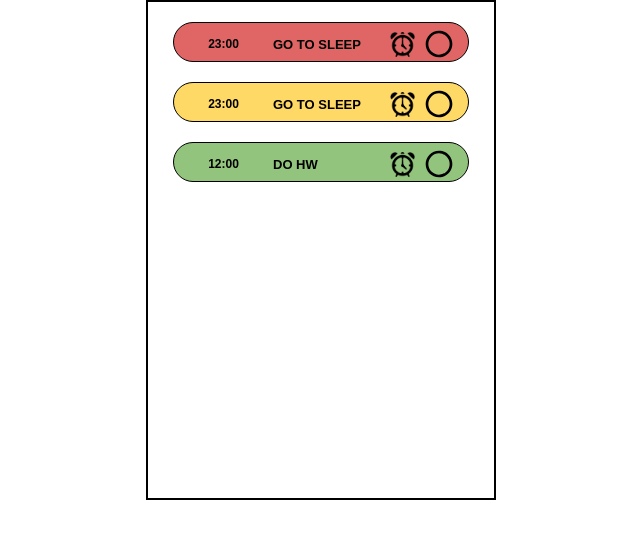
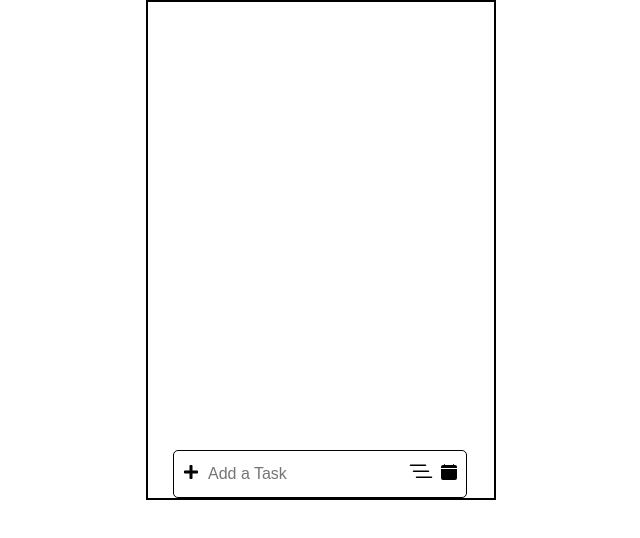
Before and after one commit to QqWwEe123123123/AgendaExtension, a React (Create React App) app: page / in a window 1280 px wide. Shown: the top 538 px of the page, without its empty margins (319-959 px from the left). Built offline with nearby package versions, Linux system fonts and the light colour scheme.

Commit message:
add task functions

```diff
--- a/src/App.js
+++ b/src/App.js
@@ -1,32 +1,14 @@
-import { Tasks } from './Components'
+import { DayPanel } from './Components'
 import { Container } from './GlobalStyles'
 import GlobalStyle from './GlobalStyles'
 
 function App() {
 
-  const toDos = [
-    {
-      "name": "DO HW",
-      "dueDate": "12:00", // temporary
-      "priority": "LOW"
-    },
-    {
-      "name": "GO TO SLEEP",
-      "dueDate": "23:00", // temporary
-      "priority": "MEDIUM"
-    },
-    {
-      "name": "GO TO SLEEP",
-      "dueDate": "23:00", // temporary
-      "priority": "HIGH"
-    },
-  ];
-
   return (
     <div>
       <GlobalStyle/>
       <Container>
-        <Tasks list={toDos}/>
+        <DayPanel localItem={"2021:06:26"}/>
       </Container>
     </div>
   );
--- /dev/null
+++ b/src/Components/AddTask/AddTask.elements.jsx
@@ -0,0 +1,80 @@
+import styled from 'styled-components'
+
+export const TextBox = styled.input`
+  flex: 1 0;
+  min-width: 50px;
+  min-height: 25px;
+  font-size: inherit;
+  background-color: transparent;
+  padding-left: 5px;
+  border: 0;
+  &:focus {
+    outline: none;
+  }
+`
+export const Container = styled.div`
+  display: flex;
+  align-items: center;
+  padding: 5px;
+  border: 1px solid;
+  border-radius: 5px;
+  width: 85%;
+
+  position: absolute;
+  bottom: 0;
+  &:hover {
+    box-shadow: 12px 1px 11px thistle;
+  }
+`
+
+export const DueDateContainer = styled.div`
+  width: 260px;
+  background-color: #ccc;
+  color: #fff;
+  text-align: center;
+  border-radius: 6px;
+  padding: 8px 0;
+  position: absolute;
+  z-index: 1;
+  bottom: 125%;
+  margin-left: -80px;
+  margin-bottom: 30px;
+
+  &:hover {
+    box-shadow: 12px 1px 21px thistle;
+  }
+`
+
+export const PopupContainer = styled.div`
+  position: relative;
+  display: inline-block;
+`
+export const TextContainer = styled.div`
+  display: flex;
+  align-items: center;
+  padding: 5px;
+  border-radius: 5px;
+
+  bottom: 0;
+  &:hover {
+    box-shadow: 12px 1px 11px thistle;
+  }
+`
+
+export const Button = styled.input`
+  border-radius: 10px;
+  padding: 4px;
+  outline: none;
+  border: none;
+  background-color: #a4c2f4ff;
+  color: #fff;
+  &:hover {
+    box-shadow: 8px 2px 21px thistle;
+  }
+`
+
+export const Icon = styled.div`
+  margin: auto;
+  padding: 4px;
+  cursor: pointer;
+`
--- a/src/Components/AddTask/AddTask.jsx
+++ b/src/Components/AddTask/AddTask.jsx
@@ -1,49 +1,90 @@
-import React, { useState } from 'react';
-import styled from 'styled-components';
+import { React, useState } from 'react'
+import { TextBox, Container, Icon, DueDateContainer, PopupContainer, TextContainer, Button } from './AddTask.elements'
+import { FaPlus } from 'react-icons/fa'
+import { BsFillCalendarFill, BsListNested } from 'react-icons/bs'
 
-const Container = styled.div`
-  font-family: 'Arial';
-  display: flex;
-  align-items: center;
-  justify-content: space-between;
-  padding: 5px;
-  border: 1px solid;
-  border-radius: 5px;
-  &:hover {
-    box-shadow: 1px 1px 1px thistle;
+const AddDueDate = ({ task, setTask, setPopUp }) => {
+  return (
+    <PopupContainer>
+      <DueDateContainer>
+        <TextContainer>
+          <TextBox
+            type="date"
+            placeholder="YYYY-MM-DD"
+            onChange={(event) => { setTask(prev => ({ ...prev, dueDate: event.target.value })) }}
+            value={task.dueDate === undefined ? "2021-06-26" : task.dueDate}
+          />
+        </TextContainer>
+        <TextContainer>
+          <TextBox
+            type="time"
+            placeholder="HH:MM:SS"
+            onChange={(event) => { setTask(prev => ({ ...prev, dueTime: event.target.value })) }}
+            value={task.dueTime === undefined ? "12:32:43" : task.dueTime}
+          />
+        </TextContainer>
+        <Button type="submit" value="Done" onClick={() => setPopUp(0)} />
+      </DueDateContainer>
+    </PopupContainer>
+  );
+}
+
+const AddPriority = ({ setTask, setPopUp }) => {
+  return (
+    <PopupContainer>
+      <DueDateContainer>
+        <Button type="submit" value="HIGH" onClick={() => {setPopUp(0); setTask(prev => ({ ...prev, priority: "HIGH" })); }} />
+        <Button type="submit" value="MEDIUM" onClick={() => {setPopUp(0); setTask(prev => ({ ...prev, priority: "MEDIUM" })); }} />
+        <Button type="submit" value="LOW" onClick={() => {setPopUp(0); setTask(prev => ({ ...prev, priority: "LOW" })); }} />
+      </DueDateContainer>
+    </PopupContainer>
+  );
+}
+
+const AddTask = ({ setNewTask }) => {
+
+  const [popUp, setPopUp] = useState(0);
+
+  const [task, setTask] = useState({ name: '', dueDate: "2021-06-26", dueTime: "12:32:43", priority: "LOW", complete: 0 });
+
+
+  const handleNewTask = () => {
+    let obj = {
+      "name": task.name,
+      "dueDate": task.dueDate,
+      "dueTime": task.dueTime,
+      "priority": task.priority
+
+    };
+    setNewTask(obj);
+    setTask(prev => ({ ...prev, name: '', dueDate: "2021-06-26", dueTime: "12:32:43", priority: "LOW", complete: 0 }));
   }
-`
-
-const TextInput = styled.input`
-  flex: 1 0;
-  min-width: 50px;
-  min-height: 25px;
-  font-size: inherit;
-  background-color: transparent;
-  padding-left: 5px;
-  border: 0;
-  &:focus {
-    outline: none;
-  }
-`
-
-const Icon = styled.div`
-  flex: 0 0;
-`
-
-const AddTask = () => {
-  const [inputValue, setInputValue] = useState('');
 
   return (
     <Container>
-      <TextInput
-        value={inputValue}
-        onChange={(event) => {
-          setInputValue(event.target.value);
-        }}
+      <Icon onClick={handleNewTask}>
+        <FaPlus />
+      </Icon>
+      <TextBox
+        type="text"
+        value={task.name}
+        placeholder="Add a Task"
+        onChange={(event) => { setTask(prev => ({ ...prev, name: event.target.value })) }}
       />
+
+      <Icon onClick={() => setPopUp(popUp !== 0 ? 0 : 2)} >
+        <BsListNested size="1.5em"/>
+      </Icon>
+      <Icon onClick={() => setPopUp(popUp !== 0 ? 0 : 1)}>
+        <BsFillCalendarFill />
+      </Icon>
+
+      {popUp === 1 ? <AddDueDate task={task} setTask={setTask} setPopUp={setPopUp} /> : <></>}
+
+      {popUp === 2 ? <AddPriority setTask={setTask} setPopUp={setPopUp} /> : <></>}
+
     </Container>
-  );
-};
+  )
+}
 
 export default AddTask
--- /dev/null
+++ b/src/Components/DayPanel/DayPanel.jsx
@@ -0,0 +1,33 @@
+import { React, useEffect, useState } from 'react'
+
+import { Tasks } from '../../Components'
+import { AddTask } from '../../Components'
+
+const DayPanel = ({localItem}) => {
+
+  const [toDos, setToDos] = useState([]);
+  const [newTask, setNewTask] = useState({});
+
+  useEffect(() => {
+    const storedToDoList = JSON.parse(localStorage.getItem(localItem))
+
+    if (storedToDoList) setToDos(storedToDoList)
+  }, [])
+
+  useEffect(() => {
+    localStorage.setItem(localItem, JSON.stringify(toDos));
+  }, [toDos])
+
+  useEffect(() => {
+    if (newTask !== {}) setToDos(prev => ([ ...prev, newTask ]))
+  }, [newTask])
+
+  return (
+    <div>
+      <AddTask setNewTask={setNewTask} />
+      <Tasks toDos={toDos} setToDos={setToDos}/>
+    </div>
+  )
+}
+
+export default DayPanel
--- a/src/Components/Task/Task.elements.jsx
+++ b/src/Components/Task/Task.elements.jsx
@@ -9,6 +9,9 @@ export const Container = styled.div`
   height: 2.5rem;
   display: flex;
   justify-content: space-between;
+  &:hover {
+    box-shadow: 8px 2px 21px thistle;
+  }
 `
 export const LargeSec = styled.div`
   border-radius: 100px;
@@ -45,4 +48,5 @@ export const BigTextBox = styled.h6`
 export const Icon = styled.div`
   display: flex;
   justify-content: flex-end;
+  cursor: pointer;
 `
--- a/src/Components/Task/Task.jsx
+++ b/src/Components/Task/Task.jsx
@@ -1,4 +1,4 @@
-import { React, useState } from 'react';
+import React from 'react';
 import alarmClock from '../../images/alarm-clock.png';
 import {
   RiCheckboxBlankCircleLine,
@@ -15,33 +15,29 @@ import {
   Icon,
 } from './Task.elements'
 
-const Task = ({ name, dueDate, priority }) => {
-
-  const [done, setDone] = useState(0);
+const Task = ({ task, handleComplete,complete }) => {
 
   const handleColor = () => {
-    if (done) return '#efefefff';
-    if (priority === "HIGH") return '#e06666ff';
-    else if (priority === "MEDIUM") return '#ffd966ff';
-    else if (priority === "LOW") return '#93c47dff';
+    if (complete) return '#efefefff';
+    if (task.priority === "HIGH") return '#e06666ff';
+    else if (task.priority === "MEDIUM") return '#ffd966ff';
+    else if (task.priority === "LOW") return '#93c47dff';
   }
-
-  const handleOnClick = () => setDone(!done);
 
   return (
     <Container color={handleColor()}>
       <SmallSec>
-        <TextBox>{dueDate}</TextBox>
+        <TextBox>{task.dueTime}</TextBox>
       </SmallSec>
 
       <LargeSec>
-        <BigTextBox>{name}</BigTextBox>
+        <BigTextBox>{task.name}</BigTextBox>
       </ LargeSec>
 
       <SmallSec >
         <Img src={alarmClock} />
-        <Icon onClick={handleOnClick}>
-          {done ? <RiCheckboxCircleFill size="2em" /> : <RiCheckboxBlankCircleLine size="2em" />}
+        <Icon onClick={() => handleComplete(task)}>
+          {complete ? <RiCheckboxCircleFill size="2em" /> : <RiCheckboxBlankCircleLine size="2em" />}
         </Icon>
       </SmallSec>
     </Container>
--- a/src/Components/Tasks/Tasks.jsx
+++ b/src/Components/Tasks/Tasks.jsx
@@ -1,11 +1,21 @@
 import React from 'react'
 import { Task } from '../../Components'
 
-const Tasks = ({ list }) => {
-    list = sort_by_priority(list);
+const Tasks = ({ toDos,setToDos }) => {
+
+    const handleComplete = (task) => {
+        toDos.forEach(t => {
+            if (t === task) {
+                t.complete = !t.complete;
+            }
+        })
+        setToDos([...toDos])
+    }
+
+    toDos = sort_by_priority(toDos);
     return (
-        list.map(task => {
-            return (<Task name={task.name} dueDate={task.dueDate} priority={task.priority} />)
+        toDos.map(task => {
+            return (<Task task={task} handleComplete={handleComplete} complete={task.complete} />)
         })
     )
 }
@@ -20,6 +30,7 @@ function sort_by_priority(list) {
         else if (task.priority === "LOW") tempList.push(task);
     })
     sortedList.push(...tempList);
+
     return sortedList;
 }
 
--- a/src/Components/index.js
+++ b/src/Components/index.js
@@ -1,2 +1,4 @@
 export { default as Task } from './Task/Task'
 export { default as Tasks } from './Tasks/Tasks'
+export { default as DayPanel } from './DayPanel/DayPanel'
+export { default as AddTask } from './AddTask/AddTask'
--- a/src/GlobalStyles.jsx
+++ b/src/GlobalStyles.jsx
@@ -20,6 +20,7 @@ export const Container = styled.div`
   padding-left: 25px;
   border: 2px solid;
   justify-content: center;
+  position: relative;
 `
 
 export default GlobalStyle
```
Also changed, not shown: src/Components/Tasks/Tasks.elements.jsx (deleted).
